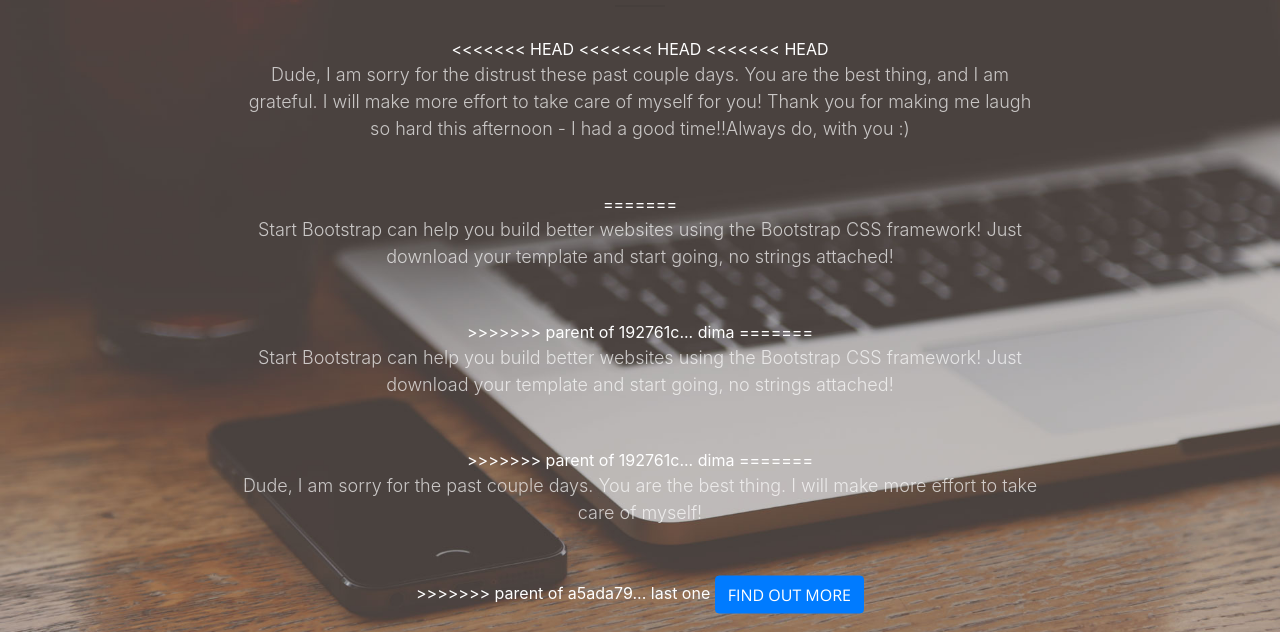
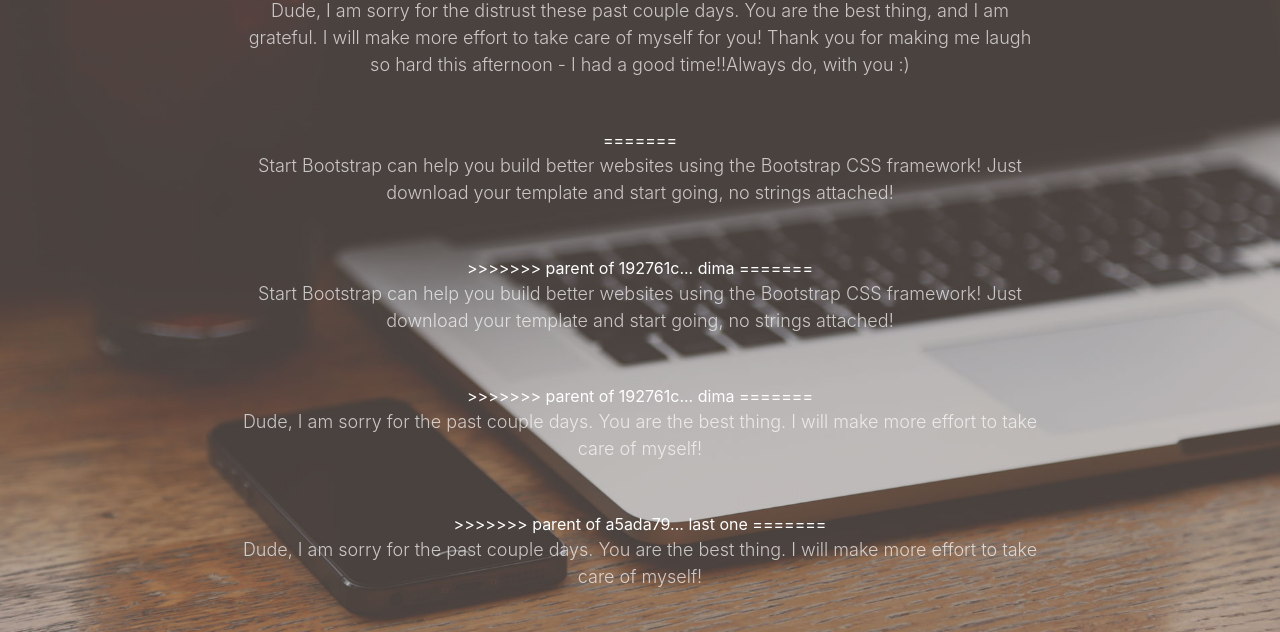
Before and after one commit to 80000K/Web, a website with bundled scripts: page index.html in a window 1280 px wide. Shown: the part 133-765 px from the top of the page. Built offline with nearby package versions, Linux system fonts and the light colour scheme.

Commit message:
Revert "last one"
This reverts commit a5ada792df36b84672c235c11d347759f20c6f4d.

```diff
--- a/index.html
+++ b/index.html
@@ -62,6 +62,7 @@
 <<<<<<< HEAD
 <<<<<<< HEAD
 <<<<<<< HEAD
+<<<<<<< HEAD
           <p>Dude, I am sorry for the distrust these past couple days. You are the best thing, and I am grateful. I will make more effort to take care of myself for you! Thank you for making me laugh so hard this afternoon - I had a good time!!Always do, with you :)</p>
 =======
           <p>Start Bootstrap can help you build better websites using the Bootstrap CSS framework! Just download your template and start going, no strings attached!</p>
@@ -69,6 +70,9 @@
 =======
           <p>Start Bootstrap can help you build better websites using the Bootstrap CSS framework! Just download your template and start going, no strings attached!</p>
 >>>>>>> parent of 192761c... dima
+=======
+          <p>Dude, I am sorry for the past couple days. You are the best thing. I will make more effort to take care of myself!</p>
+>>>>>>> parent of a5ada79... last one
 =======
           <p>Dude, I am sorry for the past couple days. You are the best thing. I will make more effort to take care of myself!</p>
 >>>>>>> parent of a5ada79... last one
```
